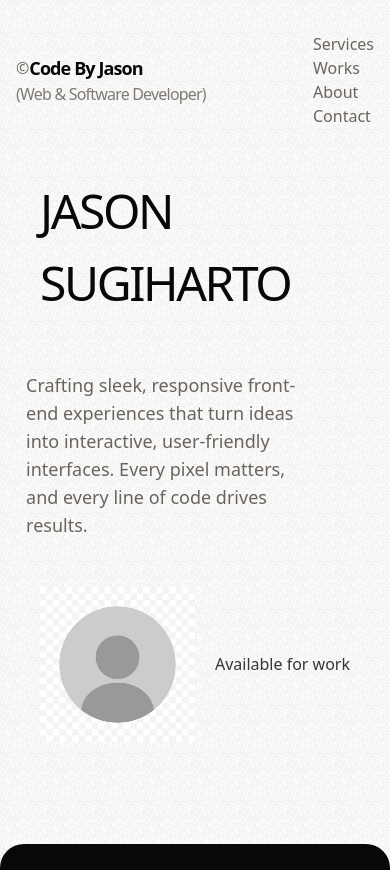
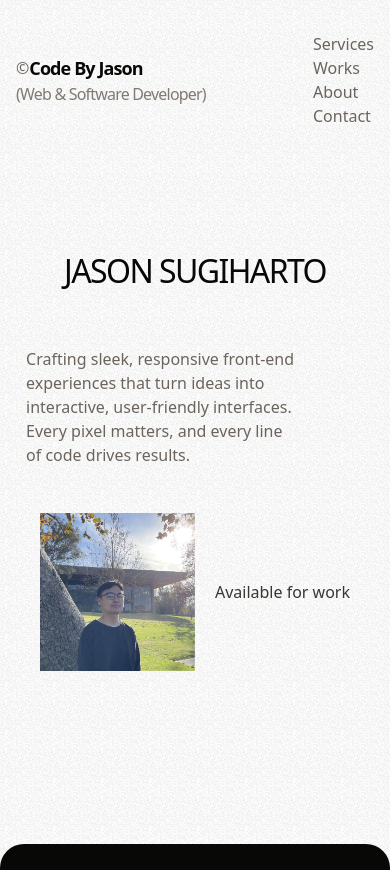
Before and after one commit to Jell13/my-website-next, a Next.js app: page / in a window 390 px wide. Shown: the top 870 px of the page. Built offline with nearby package versions, Linux system fonts and the light colour scheme.

Commit message:
added image for hero image

```diff
--- a/app/sections/Hero.jsx
+++ b/app/sections/Hero.jsx
@@ -47,7 +47,7 @@ const Hero = () => {
                   delay: STAGGER * i,
                   ease: "easeInOut"
                 }}
-                className='xl:text-[8rem] lg:text-[6rem] md:text-[5rem] text-[3rem] tracking-tighter mt-6 text-secondary font-medium'>
+                className='xl:text-[8rem] lg:text-[6rem] md:text-[5rem] text-[2rem] tracking-tighter mt-6 text-secondary font-medium'>
                   {letter}
                 </motion.span>
               ))}
@@ -60,7 +60,7 @@ const Hero = () => {
               }}}
               className='flex col-span-4 flex-col justify-center items-center pl-10'>
                 <div className='w-[30ch]'>
-                  <p className='text-lg text-third'>Crafting sleek, responsive front-end experiences that turn ideas into interactive, user-friendly interfaces. Every pixel matters, and every line of code drives results.</p>
+                  <p className='lg:text-lg text-md text-third'>Crafting sleek, responsive front-end experiences that turn ideas into interactive, user-friendly interfaces. Every pixel matters, and every line of code drives results.</p>
                 </div>
               </motion.div>
               <div className='md:col-span-4 col-span-3 flex justify-center md:items-start items-center'>
```
Also changed, not shown: public/_.png (added), public/myhero.png.
